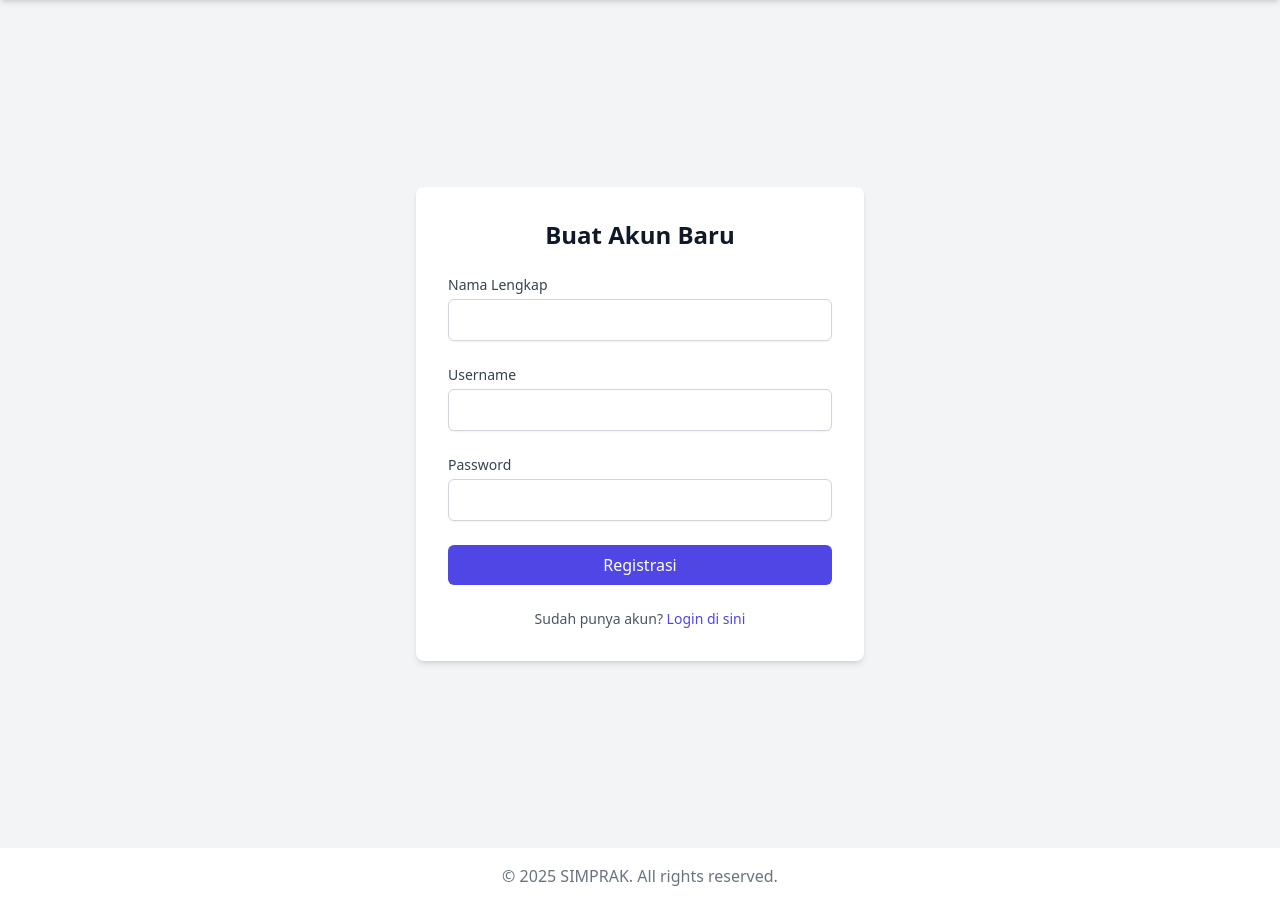
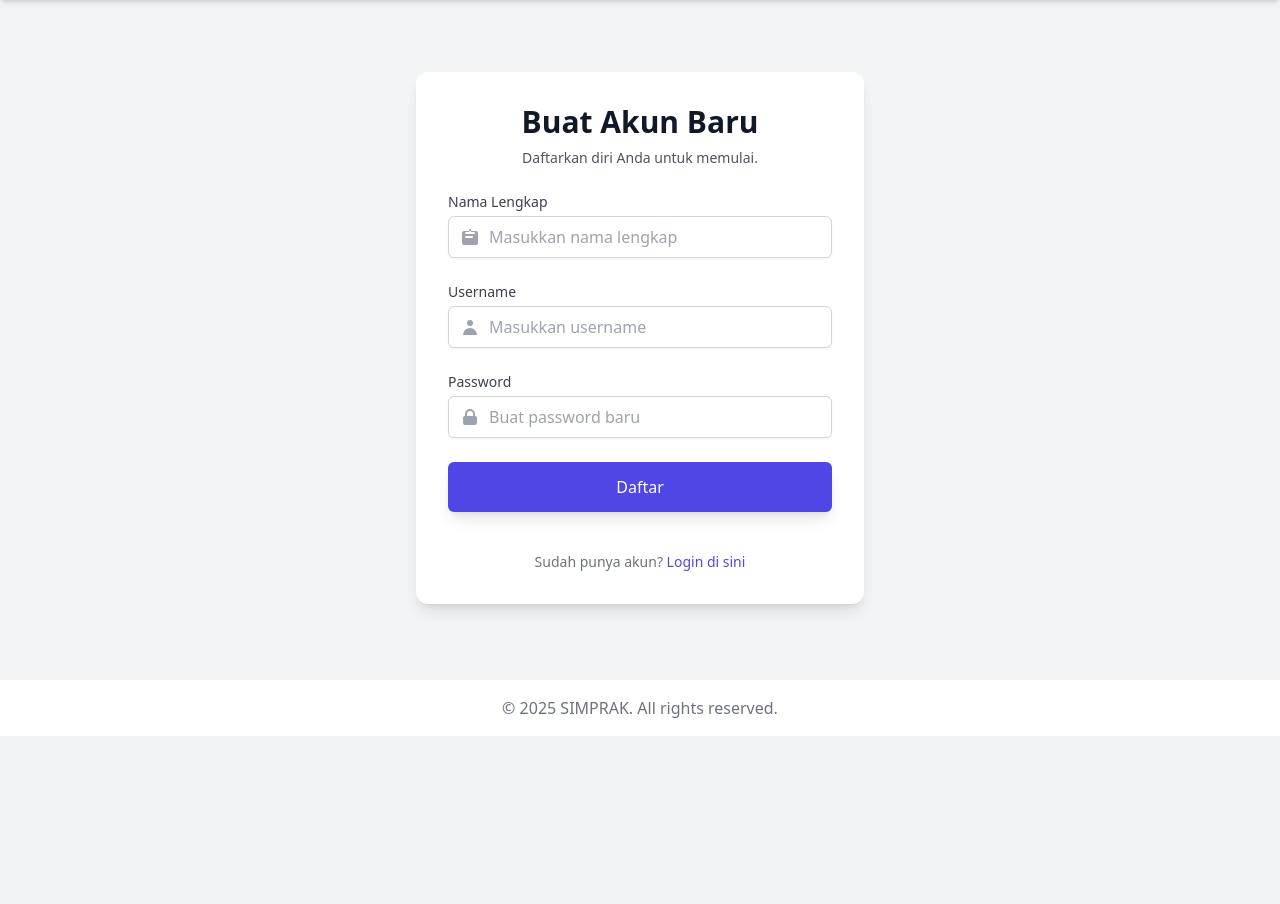
Before and after one commit to HafizZada16/SIMPRAK_016, a PHP site: page /register.php in a window 1280 px wide. Shown: the part 64-968 px from the top of the page. After the commit the page ends 800 px from the top, so only its background shows below. Run offline with PHP 8.4, Linux system fonts and the light colour scheme; some libraries are stand-ins or nearby versions.

Commit message:
tampilan fix

```diff
--- a/src/views/auth/register.php
+++ b/src/views/auth/register.php
@@ -1,32 +1,73 @@
 <?php
-$page_title = 'Registrasi';
+$page_title = 'Registrasi Akun Baru';
 include_once __DIR__ . '/../templates/header.php';
 ?>
 
-<div class="flex items-center justify-center min-h-screen bg-gray-100">
-    <div class="w-full max-w-md p-8 space-y-6 bg-white rounded-lg shadow-md">
-        <h2 class="text-2xl font-bold text-center text-gray-900">Buat Akun Baru</h2>
+<div class="flex-grow flex items-center justify-center py-12 px-4 sm:px-6 lg:px-8">
+    <div class="w-full max-w-md p-8 space-y-6 bg-white rounded-xl shadow-lg">
+
+        <div class="text-center">
+            <h2 class="text-3xl font-bold text-gray-900">Buat Akun Baru</h2>
+            <p class="mt-2 text-sm text-gray-600">Daftarkan diri Anda untuk memulai.</p>
+        </div>
+
         <form action="index.php?action=register" method="POST" class="space-y-6">
+
             <div>
-                <label for="nama_lengkap" class="block text-sm font-medium text-gray-700">Nama Lengkap</label>
-                <input id="nama_lengkap" name="nama_lengkap" type="text" required class="w-full px-3 py-2 mt-1 border border-gray-300 rounded-md shadow-sm focus:ring-indigo-500 focus:border-indigo-500">
+                <label for="nama_lengkap" class="block text-sm font-medium text-gray-700 mb-1">Nama Lengkap</label>
+                <div class="relative">
+                    <span class="absolute inset-y-0 left-0 flex items-center pl-3">
+                        <svg class="h-5 w-5 text-gray-400" xmlns="http://www.w3.org/2000/svg" viewBox="0 0 20 20" fill="currentColor">
+                            <path fill-rule="evenodd" d="M10 2a1 1 0 00-1 1v1a1 1 0 002 0V3a1 1 0 00-1-1zM4 4a2 2 0 00-2 2v10a2 2 0 002 2h12a2 2 0 002-2V6a2 2 0 00-2-2H4zm1 2a1 1 0 011-1h8a1 1 0 110 2H6a1 1 0 01-1-1zm1 3a1 1 0 100 2h6a1 1 0 100-2H6z" clip-rule="evenodd" />
+                        </svg>
+                    </span>
+                    <input id="nama_lengkap" name="nama_lengkap" type="text" required
+                           class="w-full pl-10 pr-3 py-2 border border-gray-300 rounded-md shadow-sm focus:ring-indigo-500 focus:border-indigo-500"
+                           placeholder="Masukkan nama lengkap">
+                </div>
             </div>
+
             <div>
-                <label for="username" class="block text-sm font-medium text-gray-700">Username</label>
-                <input id="username" name="username" type="text" required class="w-full px-3 py-2 mt-1 border border-gray-300 rounded-md shadow-sm focus:ring-indigo-500 focus:border-indigo-500">
+                <label for="username" class="block text-sm font-medium text-gray-700 mb-1">Username</label>
+                <div class="relative">
+                    <span class="absolute inset-y-0 left-0 flex items-center pl-3">
+                        <svg class="h-5 w-5 text-gray-400" xmlns="http://www.w3.org/2000/svg" viewBox="0 0 20 20" fill="currentColor">
+                            <path fill-rule="evenodd" d="M10 9a3 3 0 100-6 3 3 0 000 6zm-7 9a7 7 0 1114 0H3z" clip-rule="evenodd" />
+                        </svg>
+                    </span>
+                    <input id="username" name="username" type="text" required
+                           class="w-full pl-10 pr-3 py-2 border border-gray-300 rounded-md shadow-sm focus:ring-indigo-500 focus:border-indigo-500"
+                           placeholder="Masukkan username">
+                </div>
             </div>
+
             <div>
-                <label for="password" class="block text-sm font-medium text-gray-700">Password</label>
-                <input id="password" name="password" type="password" required class="w-full px-3 py-2 mt-1 border border-gray-300 rounded-md shadow-sm focus:ring-indigo-500 focus:border-indigo-500">
+                <label for="password" class="block text-sm font-medium text-gray-700 mb-1">Password</label>
+                <div class="relative">
+                    <span class="absolute inset-y-0 left-0 flex items-center pl-3">
+                        <svg class="h-5 w-5 text-gray-400" xmlns="http://www.w3.org/2000/svg" viewBox="0 0 20 20" fill="currentColor">
+                             <path fill-rule="evenodd" d="M5 9V7a5 5 0 0110 0v2a2 2 0 012 2v5a2 2 0 01-2 2H5a2 2 0 01-2-2v-5a2 2 0 012-2zm8-2v2H7V7a3 3 0 016 0z" clip-rule="evenodd" />
+                        </svg>
+                    </span>
+                    <input id="password" name="password" type="password" required
+                           class="w-full pl-10 pr-3 py-2 border border-gray-300 rounded-md shadow-sm focus:ring-indigo-500 focus:border-indigo-500"
+                           placeholder="Buat password baru">
+                </div>
             </div>
+
             <div>
-                <button type="submit" class="w-full px-4 py-2 font-medium text-white bg-indigo-600 rounded-md hover:bg-indigo-700 focus:outline-none focus:ring-2 focus:ring-offset-2 focus:ring-indigo-500">
-                    Registrasi
+                <button type="submit"
+                        class="w-full flex justify-center py-3 px-4 border border-transparent rounded-md shadow-lg font-medium text-white bg-indigo-600 hover:bg-indigo-700 focus:outline-none focus:ring-2 focus:ring-offset-2 focus:ring-indigo-500">
+                    Daftar
                 </button>
             </div>
         </form>
-        <p class="text-sm text-center text-gray-600">
-            Sudah punya akun? <a href="index.php?page=login" class="font-medium text-indigo-600 hover:text-indigo-500">Login di sini</a>
+
+        <p class="text-sm text-center text-gray-500 pt-4">
+            Sudah punya akun?
+            <a href="index.php?page=login" class="font-medium text-indigo-600 hover:text-indigo-500">
+                Login di sini
+            </a>
         </p>
     </div>
 </div>
```
Also changed, not shown: src/views/asisten/dashboard.php (+23 -31 lines), src/views/auth/login.php (+42 -8 lines).
